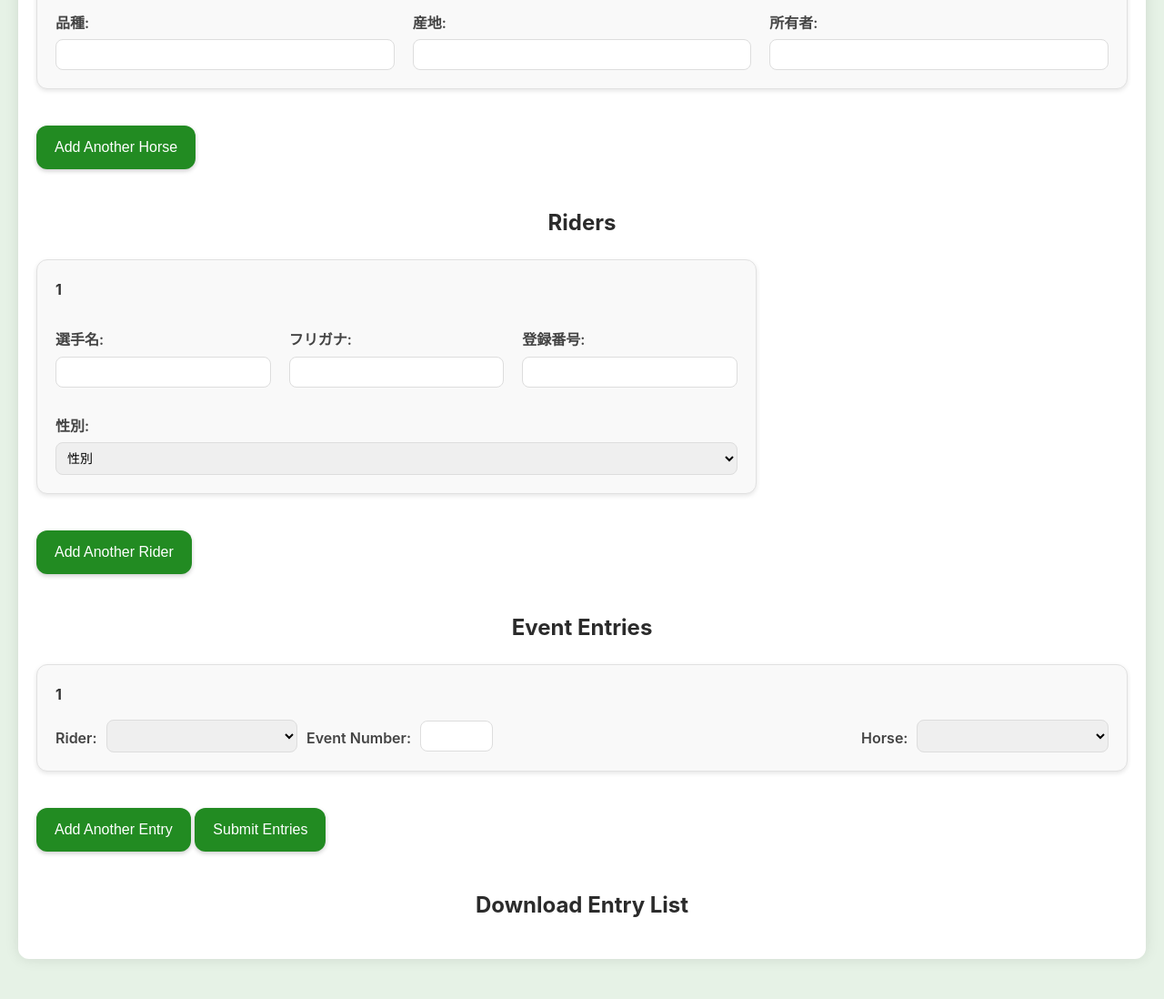
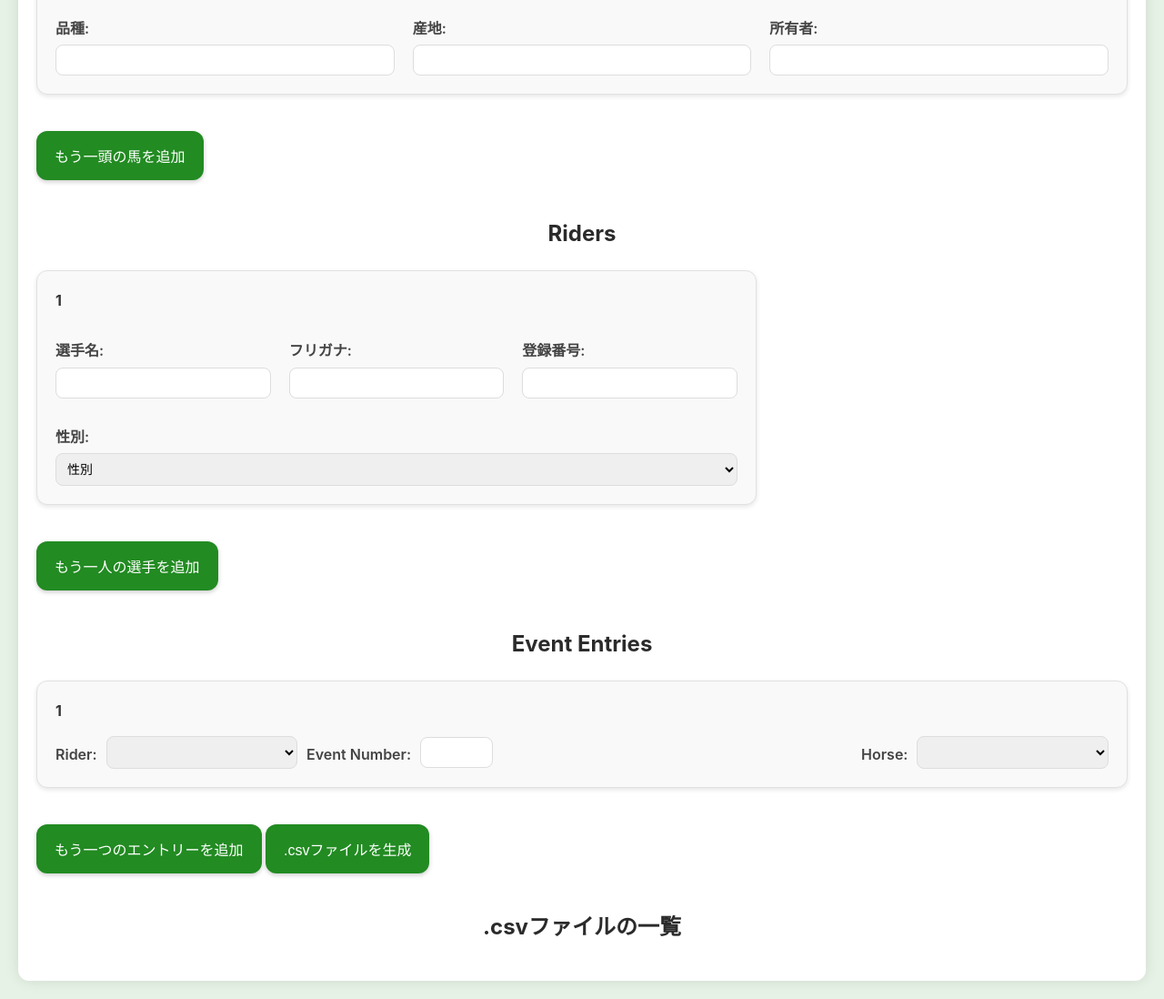
Before and after one commit to dis-lekker-by-die-see/240521-test-form, a plain HTML site: page index.html in a window 1280 px wide. Shown: the part 1167-2265 px from the top of the page at 91% size. Before the commit the page ends 2241 px from the top, so only its background shows below. Drawn offline with Linux system fonts and the light colour scheme.

Commit message:
Add translations of buttons etc.

```diff
--- a/index.html
+++ b/index.html
@@ -51,7 +51,7 @@
             </div>
         </div>
         <div id="error-message-club" class="error-message"></div>
-        <button type="button" id="addClubButton">Add Club Details</button>
+        <button type="button" id="addClubButton">乗馬クラブの詳細を追加</button>
 
         <h2>Horses</h2>
         <div id="horseContainer" class="horse-container">
@@ -114,7 +114,7 @@
             </div>
         </div>
         <div id="error-message-horse" class="error-message"></div>
-        <button type="button" id="addHorseButton">Add Another Horse</button>
+        <button type="button" id="addHorseButton">もう一頭の馬を追加</button>
 
         <h2>Riders</h2>
         <div id="riderContainer" class="rider-container">
@@ -146,7 +146,7 @@
             </div>
         </div>
         <div id="error-message-rider" class="error-message"></div>
-        <button type="button" id="addRiderButton">Add Another Rider</button>
+        <button type="button" id="addRiderButton">もう一人の選手を追加</button>
 
         <h2>Event Entries</h2>
         <form id="eventForm">
@@ -166,12 +166,12 @@
             </div>
         </form>
         <div id="error-message-entry" class="error-message"></div>
-        <button type="button" id="addEntryButton">Add Another Entry</button>
-        <button type="button" id="submitEntriesButton">Submit Entries</button>
+        <button type="button" id="addEntryButton">もう一つのエントリーを追加</button>
+        <button type="button" id="submitEntriesButton">.csvファイルを生成</button>
 
         <div>
-            <h2>Download Entry List</h2>
-            <a id="downloadLink" style="display:none;">Download CSV</a>
+            <h2>.csvファイルの一覧</h2>
+            <a id="downloadLink" style="display:none;">.csvファイルをダウンロード</a>
         </div>
     </div>
 
--- a/script.js
+++ b/script.js
@@ -54,7 +54,7 @@ document.getElementById('addClubButton').addEventListener('click', function() {
         });
 
         if (!allFilled) {
-            errorMessage.textContent = 'Please fill in all required fields.';
+            errorMessage.textContent = 'すべての必須項目にご記入ください。';
             errorMessage.style.display = 'block';
             return;
         } else {
```
